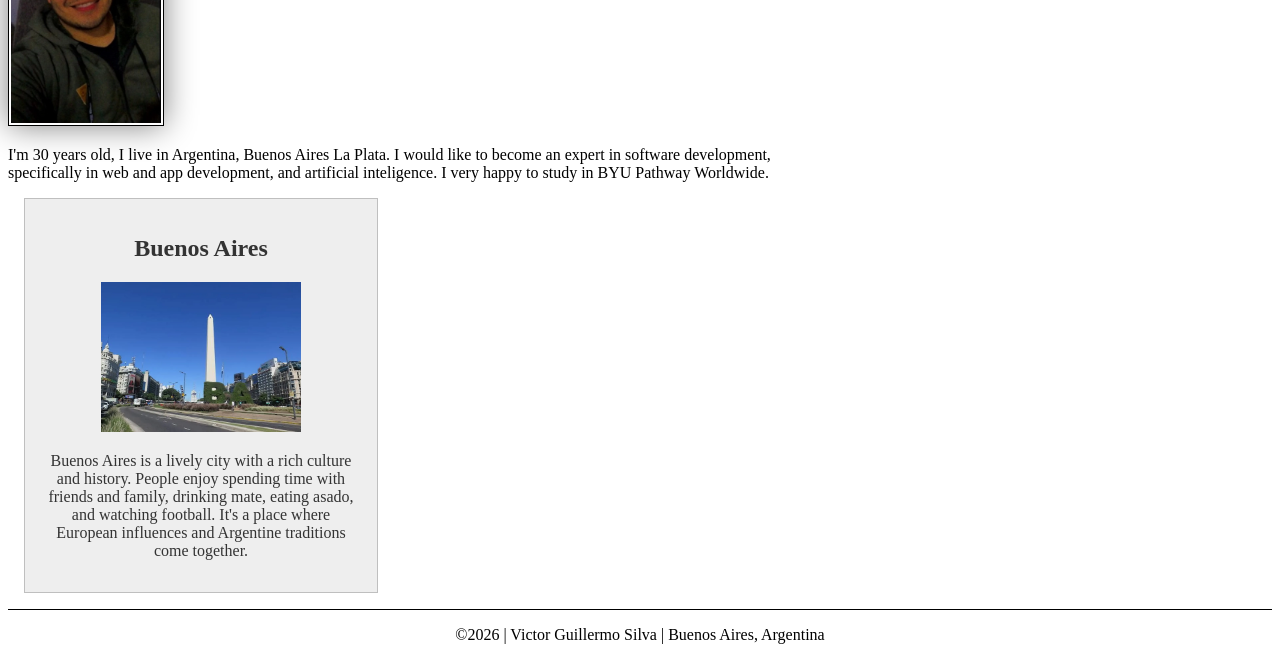
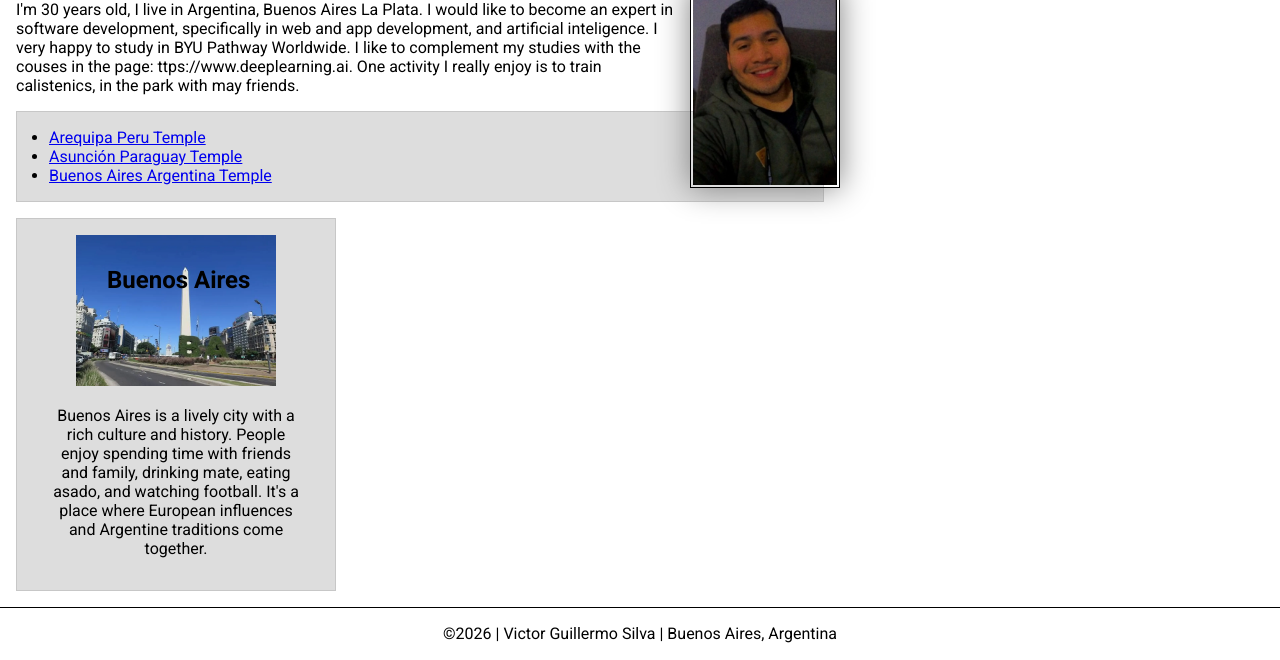
Before and after one commit to vsilva-dev/wdd130, a plain HTML site: page index.html in a window 1280 px wide. Shown: the part 310-970 px from the top of the page. Drawn offline with Linux system fonts and the light colour scheme.

Commit message:
"W03 Code-along Activity: Home Page Enhancement"

```diff
--- a/index.html
+++ b/index.html
@@ -1,3 +1,4 @@
+<!-- 16 November 2026 -->
 <!DOCTYPE html>
 <html lang="en-US">
 
@@ -7,6 +8,9 @@
   <title>Victor Guillermo Silva | WDD 130</title>
   <meta name="author" content="Guillermo Silva">
   <meta name="description" content="name author: Victor Guillermo Silva, course: WDD130- Web Fundamentals, purpose: Present the student, share his location, likes and interests">
+  <link rel="preconnect" href="https://fonts.googleapis.com">
+  <link rel="preconnect" href="https://fonts.gstatic.com" crossorigin>
+  <link href="https://fonts.googleapis.com/css2?family=Roboto:ital,wght@0,100..900;1,100..900&display=swap" rel="stylesheet">
   <link rel="stylesheet" href="styles/styles.css">
 </head>
 
@@ -15,6 +19,8 @@
     <nav>
       <a href="#">Home</a>
       <a href="wwr/">Rafting Website</a>
+      <a href="https://www.linkedin.com/in/victor-guillermo-silva-3a0aa61a1/">Profile</a>
+      <a href="https://facebook.com">Facebook</a>
     </nav>
   </header>
   <main>
@@ -24,9 +30,19 @@
       I would like to become an expert in software development,
       specifically in web and app development, and artificial inteligence.
       I very happy to study in BYU Pathway Worldwide.
+      I like to complement my studies with the couses in the page:
+      ttps://www.deeplearning.ai.
+      One activity I really enjoy is to train calistenics,
+      in the park with may friends.
+
     </p>
+    <ul class="box indent">
+      <li><a href="https://churchofjesuschristtemples.org/assets/img/temples/arequipa-peru-temple/arequipa-peru-temple-7186-main.jpg">Arequipa Peru Temple</a></li>
+      <li><a href="https://churchofjesuschristtemples.org/assets/img/temples/asuncion-paraguay-temple/asuncion-paraguay-temple-6969-main.jpg">Asunción Paraguay Temple</a></li>
+      <li><a href="https://churchofjesuschristtemples.org/assets/img/temples/buenos-aires-argentina-temple/buenos-aires-argentina-temple-4087-main.jpg">Buenos Aires Argentina Temple</a></li>
+    </ul>
   </main>
-  <aside>
+  <aside class="box">
     <h2>Buenos Aires</h2>
     <img src="images/buenos_aires.webp" alt="Buenos Aires Obelisco">
     <p>Buenos Aires is a lively city with a rich culture and history.
--- a/styles/styles.css
+++ b/styles/styles.css
@@ -1,5 +1,16 @@
+* {
+  margin: 0;
+  padding: 0;
+  box-sizing: border-box;
+}
+
 main {
   max-width: 840px;
+}
+
+body {
+  font-size: 16px;
+  font-family: Roboto, Arial, sans-serif;
 }
 
 nav {
@@ -23,10 +34,13 @@ main img {
   border: 1px solid black;
   padding: 2px;
   box-shadow: 0 0 30px gray;
+  float: right;
+  margin: 0 0 1rem 1rem;
 }
 
 p {
-  padding: 0;
+  /* padding: 0; */
+  margin: 1rem;
 }
 
 aside {
@@ -37,7 +51,8 @@ aside {
   background-color: #eee;
   color: #333;
   text-align: center;
-  ;
+  position: relative;
+
 }
 
 aside img {
@@ -45,8 +60,28 @@ aside img {
   height: auto;
 }
 
+aside h2 {
+  position: absolute;
+  top: 47px;
+  left: 90px;
+
+}
+
 footer {
   margin-top: 15px;
   border-top: 1px solid #000;
   text-align: center;
 }
+
+/* Class Selectors */
+.box {
+  margin: 1rem;
+  border: 1px solid rgb(0 0 0 /10%);
+  padding: 1rem;
+  background-color: #ddd;
+  color: #000;
+}
+
+.indent {
+  padding-left: 2rem;
+}
```
Also changed, not shown: W03 Learning Activity: CSS Layout – Position.txt (added).
